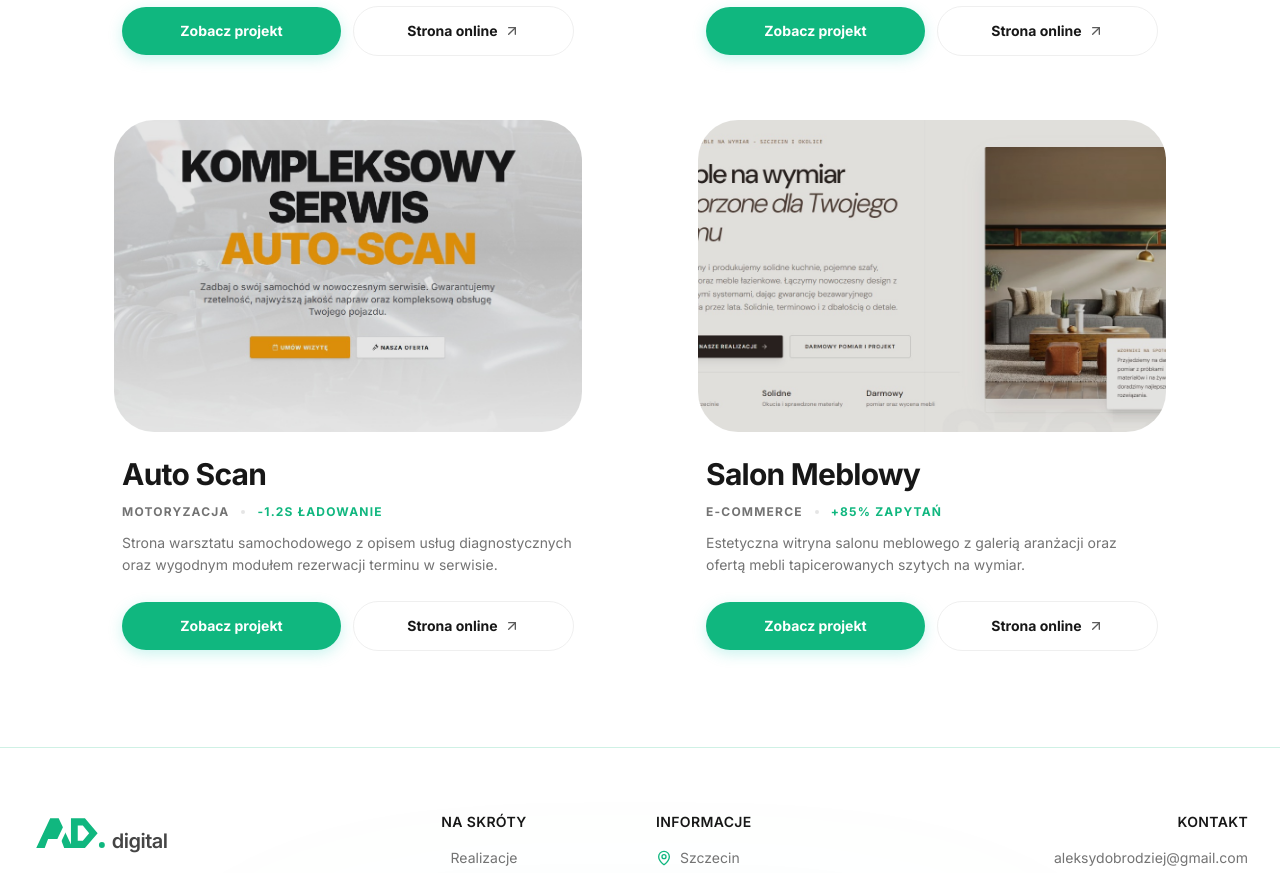
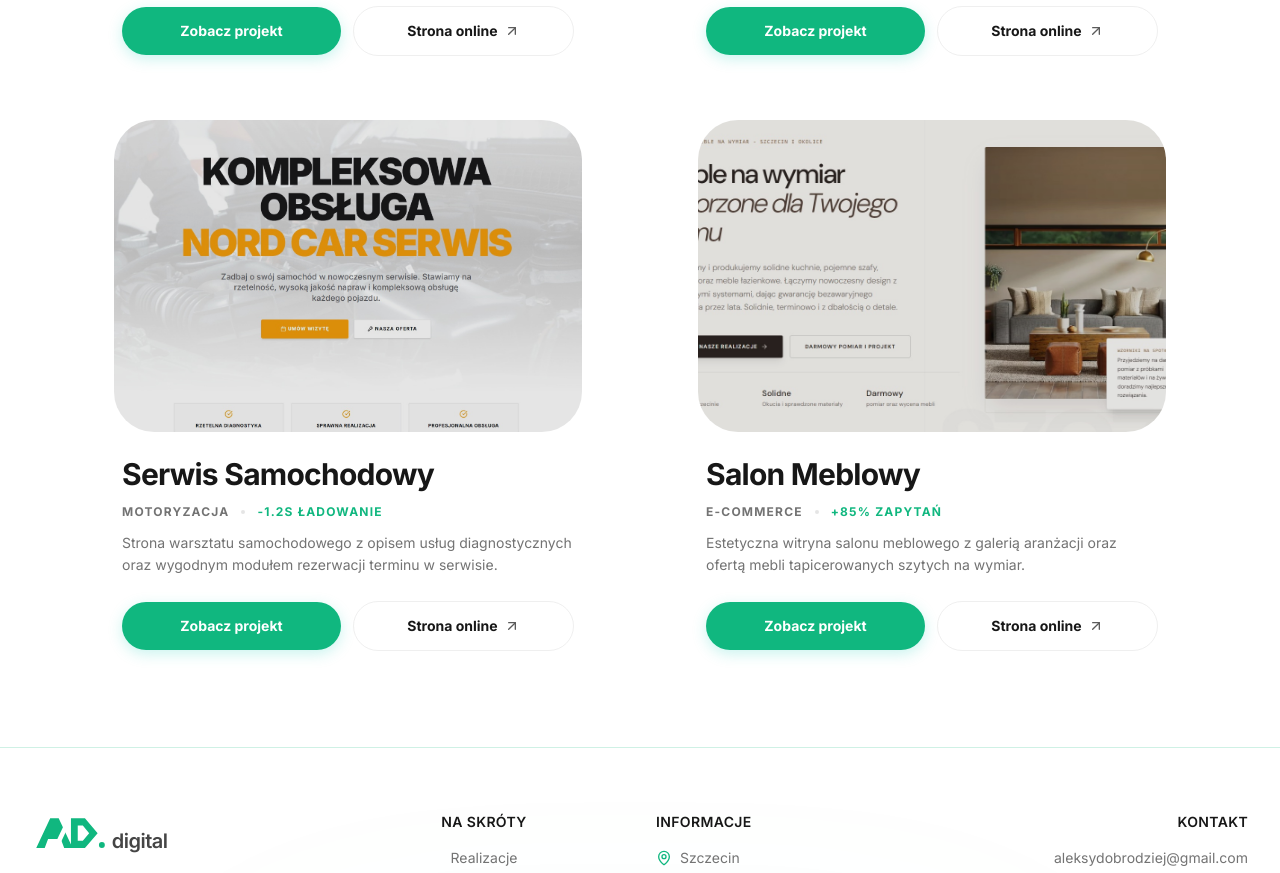
Before and after one commit to Marmo77/AD-digital-website, a React (Vite) app: page /realizacje in a window 1280 px wide. Shown: the part 860-1733 px from the top of the page. Built offline with nearby package versions, Linux system fonts and the light colour scheme; a web font is replaced by a local one.

Commit message:
aktualizacja danych o stronach

```diff
--- a/src/data/projects.ts
+++ b/src/data/projects.ts
@@ -39,23 +39,23 @@
     url: "nova-ubezpieczenia.pl",
     image: "/nova_ubezpieczenia.jpg",
     backgroundImage: "https://images.unsplash.com/photo-1460925895917-afdab827c52f?q=80&w=1200&auto=format&fit=crop",
-    link: "https://nova-ubezpieczenia-szczecin.vercel.app/#contact",
+    link: "https://nova-ubezpieczenia-szczecin.vercel.app",
     client: "Nova Ubezpieczenia Sp. z o.o.",
     challenge: "Klienci mieli trudności z odnalezieniem właściwych form ubezpieczenia w gąszczu niezrozumiałych ofert.",
     solution: "Uproszczono ścieżkę klienta od wejścia na stronę do wypełnienia formularza. Zastosowano przejrzyste kalkulatory i bezpośrednie CTA.",
     results: ["+45% więcej konwertujących leadów", "Zmniejszenie współczynnika odrzuceń o 30%", "Lepsza pozycja w lokalnych wynikach wyszukiwania"]
   },
   {
-    id: "auto-scan",
-    title: "Auto Scan",
+    id: "nord-car",
+    title: "Serwis Samochodowy",
     category: "MOTORYZACJA",
     highlight: "-1.2s ŁADOWANIE",
     description: "Strona warsztatu samochodowego z opisem usług diagnostycznych oraz wygodnym modułem rezerwacji terminu w serwisie.",
-    url: "auto-scan-goleniow.pl",
-    image: "/auto_scan.jpg",
+    url: "nordcar.pl",
+    image: "/nord_car.jpg",
     backgroundImage: "https://images.unsplash.com/photo-1625047509168-a7026f36de04?ixlib=rb-4.0.3&auto=format&fit=crop&w=1200&q=80",
-    link: "https://auto-scan-goleniow.vercel.app/uslugi/serwis",
-    client: "Serwis Auto-Scan Goleniów",
+    link: "https://nordcar-serwis.vercel.app/",
+    client: "NORD CAR SERWIS",
     challenge: "Brak widoczności w internecie oraz brak możliwości sprawnego umawiania terminów napraw poza godzinami pracy.",
     solution: "Stworzono ultrawydajną aplikację internetową typu SPA, w której wdrożono formularz rezerwacyjny na konkretny termin.",
     results: ["Ładowanie szybsze o 1.2 sekundy (Core Web Vitals na zielono)", "Zwiększenie rentowności bazy klientów serwisu"]
```
Also changed, not shown: public/nord_car.jpg (added).
